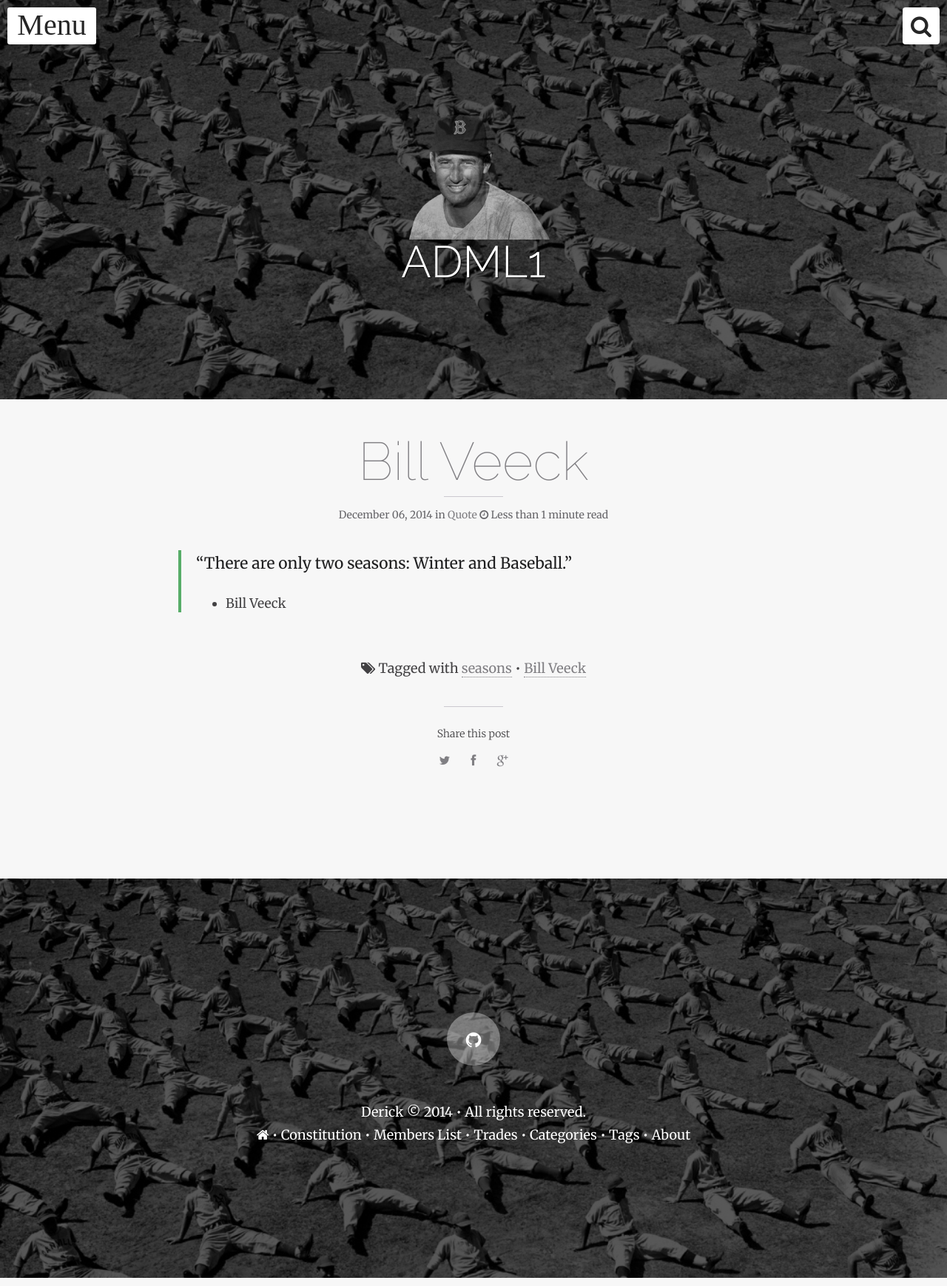
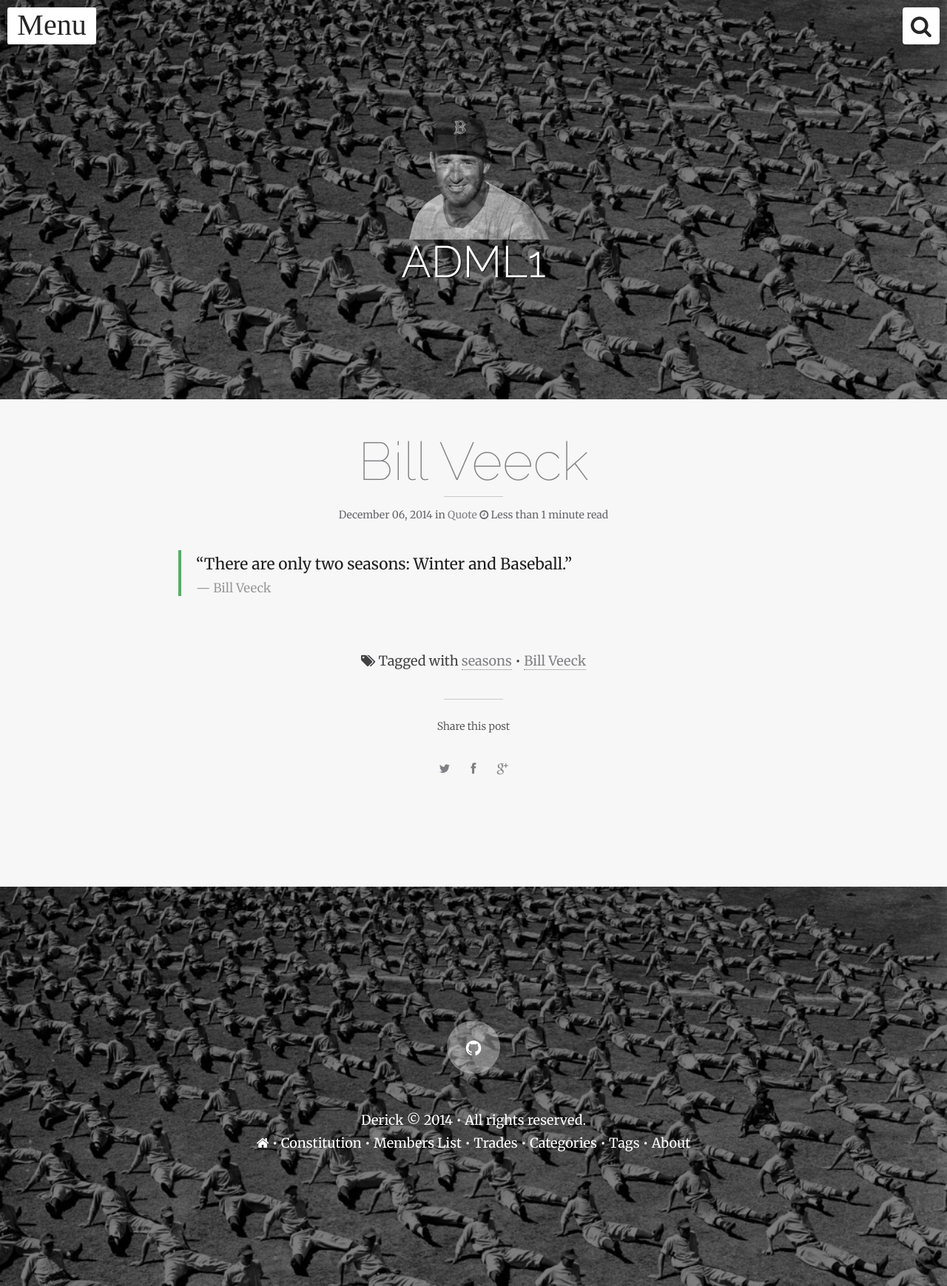
Before and after one commit to derickc/buttercup, a Jekyll site: the page built from _posts/2014-12-06-seasons-quote.md, in a window 1280 px wide. Shown: the whole page at 74% size. Built offline with Jekyll 4.4.1, drawn with Linux system fonts in a browser that asks for light colours; nearby versions of some CDN libraries; comment, search, counter and statistics services are not loaded.

```diff
--- a/_includes/head.html
+++ b/_includes/head.html
@@ -36,7 +36,7 @@
 
 
     <link rel="stylesheet" type="text/css" href="{{ site.url }}/assets/css/bootstrap.css" />
-    <link rel="stylesheet" type="text/css" href="{{ site.url }}/assets/css/Simplex.css" />
+    <!-- <link rel="stylesheet" type="text/css" href="{{ site.url }}/assets/css/Simplex.css" /> -->
     <link rel="stylesheet" type="text/css" href="{{ site.url }}/assets/css/style.css" />
 
 {% if site.search %}<div class="search-wrapper">
--- a/_posts/2014-12-06-seasons-quote.md
+++ b/_posts/2014-12-06-seasons-quote.md
@@ -11,4 +11,4 @@ comments: true
 mathjax:
 ---
 >"There are only two seasons: Winter and Baseball."
->- <cite title="Bill Veeck">Bill Veeck</cite>
+><small><cite title="Bill Veeck">Bill Veeck</cite></small>
--- a/assets/css/style.css
+++ b/assets/css/style.css
@@ -413,7 +413,7 @@ blockquote:before {
   background-color: rgba(255, 255, 255, 0.15);
 }
 .overlay:after {
-  background-color: rgba(0, 0, 0, 0.65);
+  background-color: rgba(0, 0, 0, 0.5);
 }
 /*#masthead {
   background-color: #1e1e1f;
@@ -449,11 +449,14 @@ body,
 html {
   height: 100%;
   max-height: 100%;
+  background-color: #f7f7f7;
 }
 /* - Blog and post headers - */
 #masthead {
   position: relative;
-  background-attachment: fixed;
+  background-position: left top;
+  background-attachment: scroll;
+  /*background-attachment: fixed;*/
   display: table;
   text-align: center;
   width: 100%;
@@ -649,23 +652,27 @@ html {
 /* - Theme Backgrounds - */
 .blog-background {
   background-repeat: no-repeat;
-  background-position: center;
+  /*background-position: center;*/
+  background-position: left top;
   -webkit-background-size: cover;
   -moz-background-size: cover;
   -o-background-size: cover;
   background-size: cover;
-  background-attachment: fixed;
-}
-@media (max-width: 1024px) {
+  background-attachment: scroll;
+  /*background-attachment: fixed;*/
+}
+/*@media (max-width: 1024px) {
   .blog-background {
     background-attachment: scroll;
   }
-}
+}*/
 /* - Inner allignment - */
 .inner {
   display: table-cell;
+  position: relative;
+  /*background-color: #000;*/
+  /*display: block;*/
   vertical-align: top;
-  position: relative;
   bottom: 0;
   left: 0;
   clear: both;
@@ -677,11 +684,11 @@ html {
 .align-bottom .inner {
   vertical-align: bottom;
 }
-@media (max-width: 767px) {
+/*@media (max-width: 767px) {
   #masthead .inner {
     top: 0%;
   }
-}
+}*/
 /* - Overlay - */
 .overlay:after {
   content: "";
```
